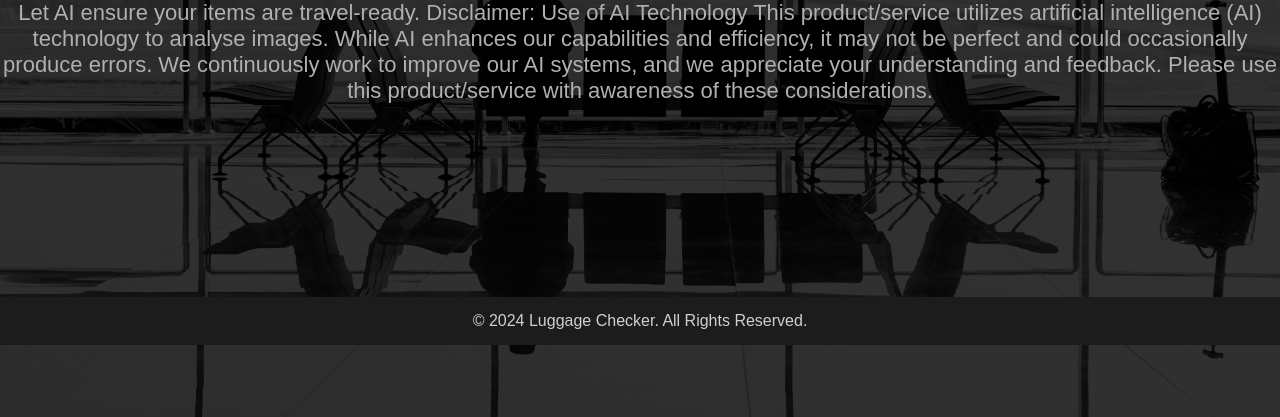
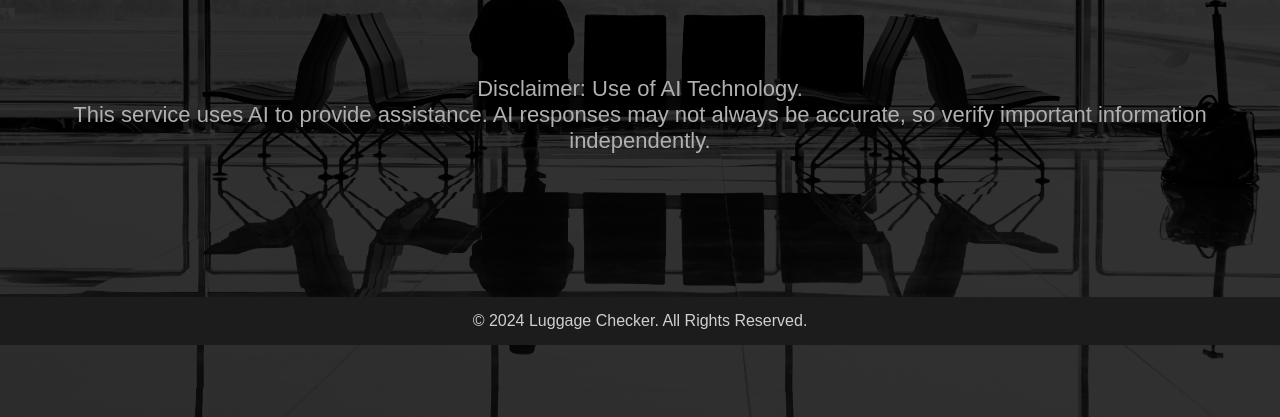
Before and after one commit to colenelson33/luggage-checker, a website: page app/pages/index.html in a window 1280 px wide. Shown: the part 455-872 px from the top of the page. Drawn offline with Linux system fonts and the light colour scheme.

Commit message:
disclaimer

```diff
--- a/app/pages/index.html
+++ b/app/pages/index.html
@@ -19,14 +19,15 @@
     <main class="hero-section">
         <div class="hero-text">
             <h1 class="typing-text">Check your luggage for compliance...</h1>
-            <p>Let AI ensure your items are travel-ready.
-                Disclaimer: Use of AI Technology
-
-                This product/service utilizes artificial intelligence (AI) technology to
-                 analyse images. While AI enhances our capabilities and efficiency, it may
-                 not be perfect and could occasionally produce errors.
-                 We continuously work to improve our AI systems, and we appreciate your understanding and feedback.
-                  Please use this product/service with awareness of these considerations.</p>
+            <p>Let AI ensure your items are travel-ready. </p>
+            <p class="disclaimer">Disclaimer: Use of AI Technology.
+                <p>This service uses AI to provide assistance.
+                 AI responses may not always be accurate, so verify important information independently.</p><p>
+                <style>
+                    .disclaimer {
+                        margin-top: 100px;
+                    }
+                </style>
         </div>
     </main>
 
```
